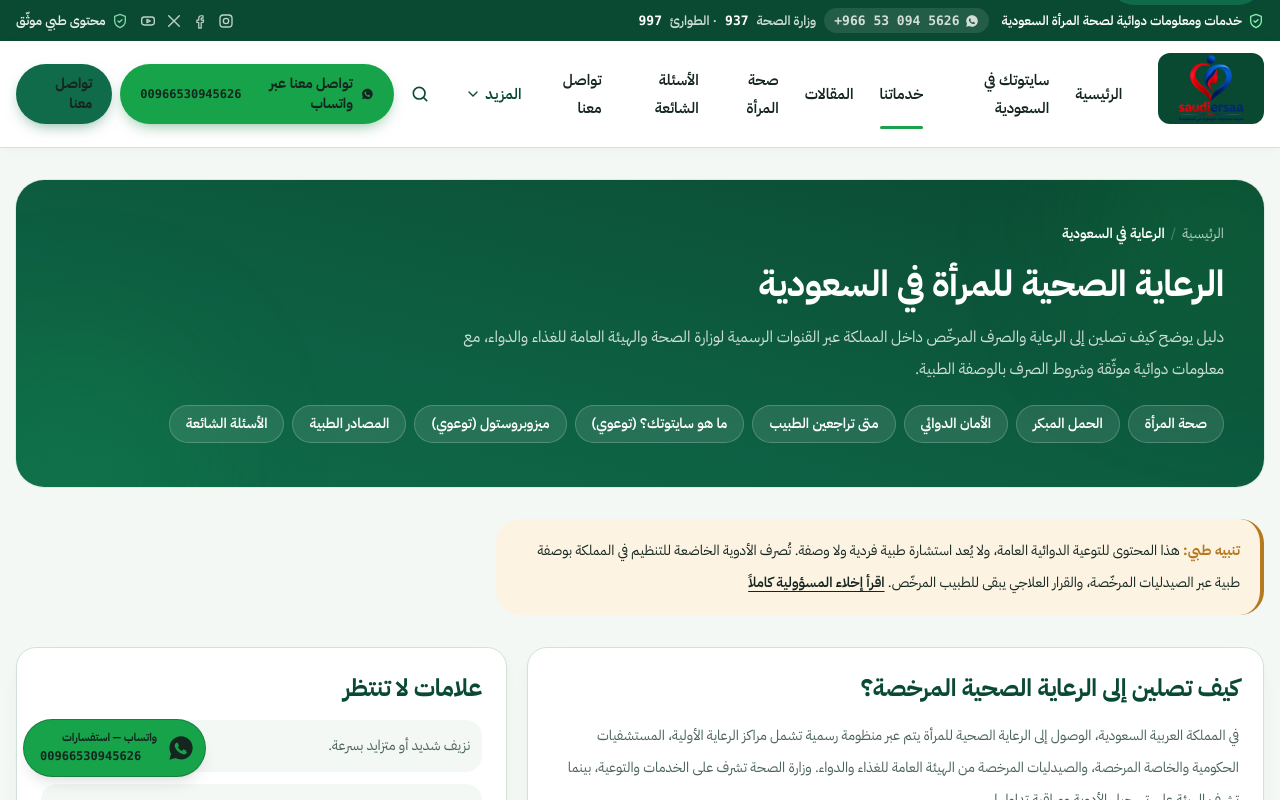
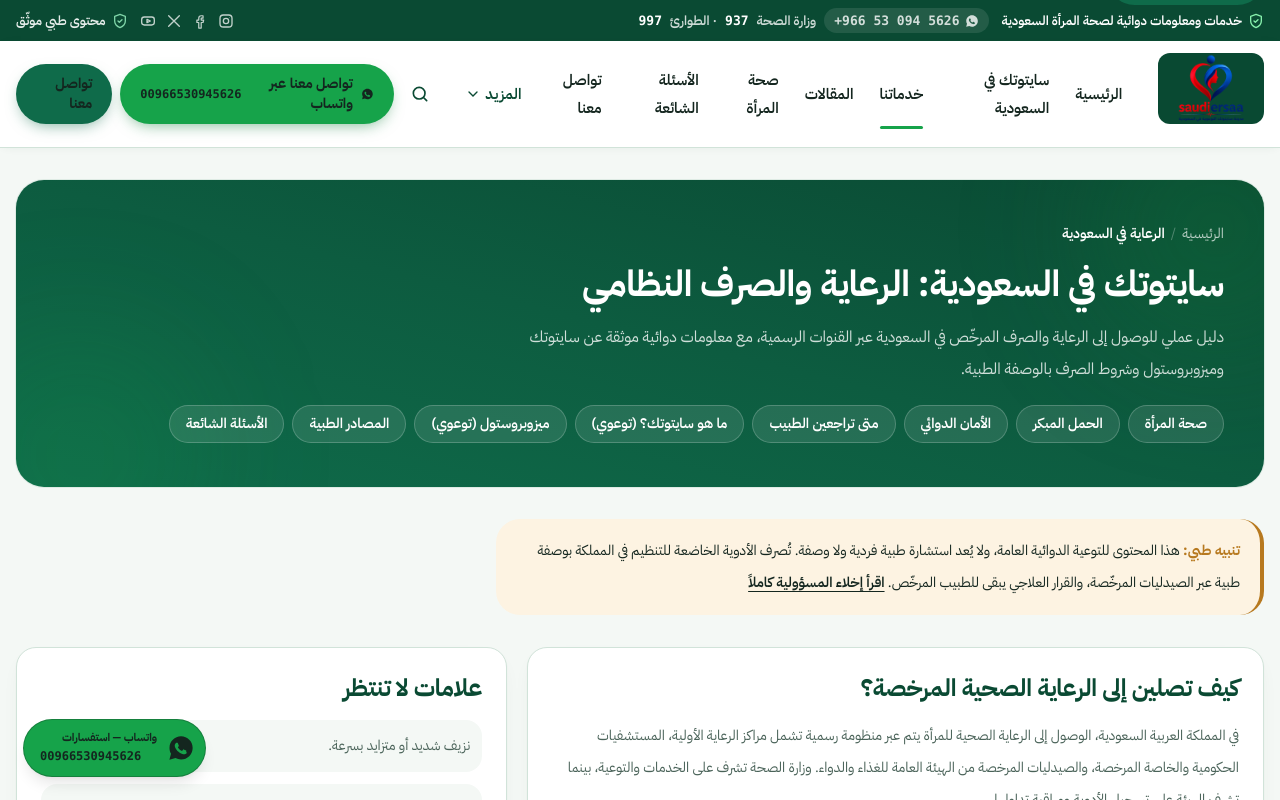
Before and after one commit to saudi-cytotec/saudi-cytotec, a React (Vite) app: page /service-areas in a window 1280 px wide. Shown: the top 800 px of the page. Built offline with nearby package versions, Linux system fonts and the light colour scheme.

Commit message:
Optimize Saudi service page for core search intent

```diff
--- a/src/pages/ServiceAreas.tsx
+++ b/src/pages/ServiceAreas.tsx
@@ -86,8 +86,8 @@
   return (
     <div className="mx-auto max-w-7xl space-y-8 px-4 py-8">
       <Seo
-        title="الرعاية الصحية للمرأة في السعودية | دليل الوصول للخدمات"
-        description="دليل تعليمي عن كيفية الوصول إلى الرعاية الصحية المرخصة للمرأة في السعودية: دور وزارة الصحة والهيئة العامة للغذاء والدواء، القنوات الرسمية 937 و997، ومعلومات توعوية عن سلامة الأدوية بما في ذلك سايتوتك وميزوبروستول كمادة توعوية فقط."
+        title="سايتوتك في السعودية | الرعاية الصحية والصرف النظامي"
+        description="دليل سايتوتك في السعودية ومعلومات الرعاية والصرف النظامي: كيف تصلين إلى الجهات الصحية والصيدليات المرخصة، وما دور وزارة الصحة والهيئة العامة للغذاء والدواء، مع معلومات توعوية عن سايتوتك وميزوبروستول."
         path="/service-areas"
       />
       <JsonLd
@@ -116,8 +116,8 @@
 
       <PageHero
         crumbs={[{ name: "الرعاية في السعودية", path: "/service-areas" }]}
-        title="الرعاية الصحية للمرأة في السعودية"
-        description="دليل يوضح كيف تصلين إلى الرعاية والصرف المرخّص داخل المملكة عبر القنوات الرسمية لوزارة الصحة والهيئة العامة للغذاء والدواء، مع معلومات دوائية موثّقة وشروط الصرف بالوصفة الطبية."
+        title="سايتوتك في السعودية: الرعاية والصرف النظامي"
+        description="دليل عملي للوصول إلى الرعاية والصرف المرخّص في السعودية عبر القنوات الرسمية، مع معلومات دوائية موثقة عن سايتوتك وميزوبروستول وشروط الصرف بالوصفة الطبية."
       >
         <div className="mt-5 flex flex-wrap gap-2 text-sm">
           {serviceAreaLinks.map((link) => (
```
